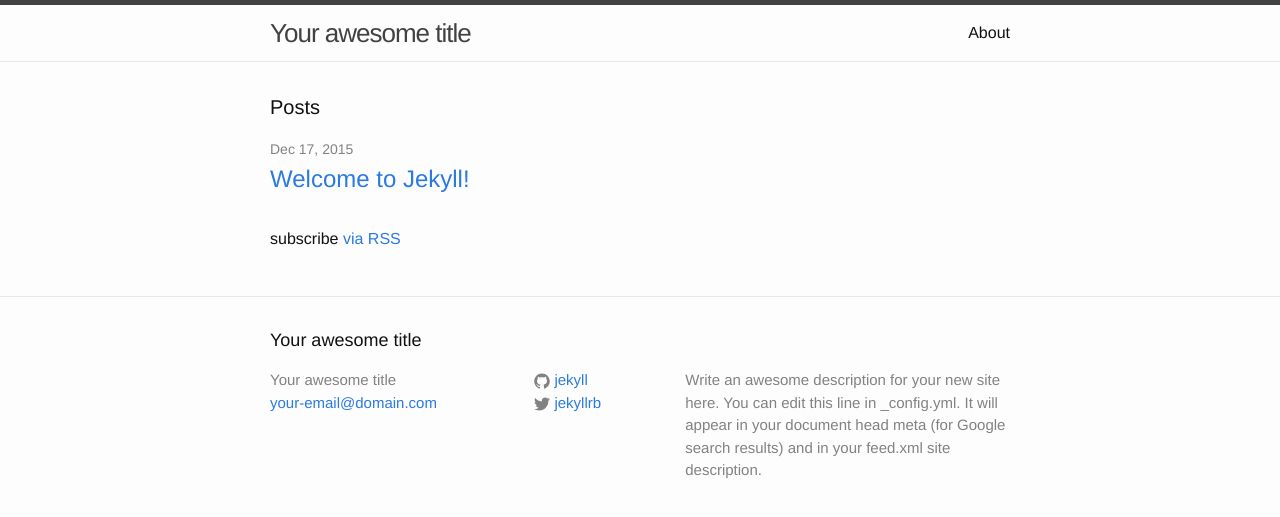
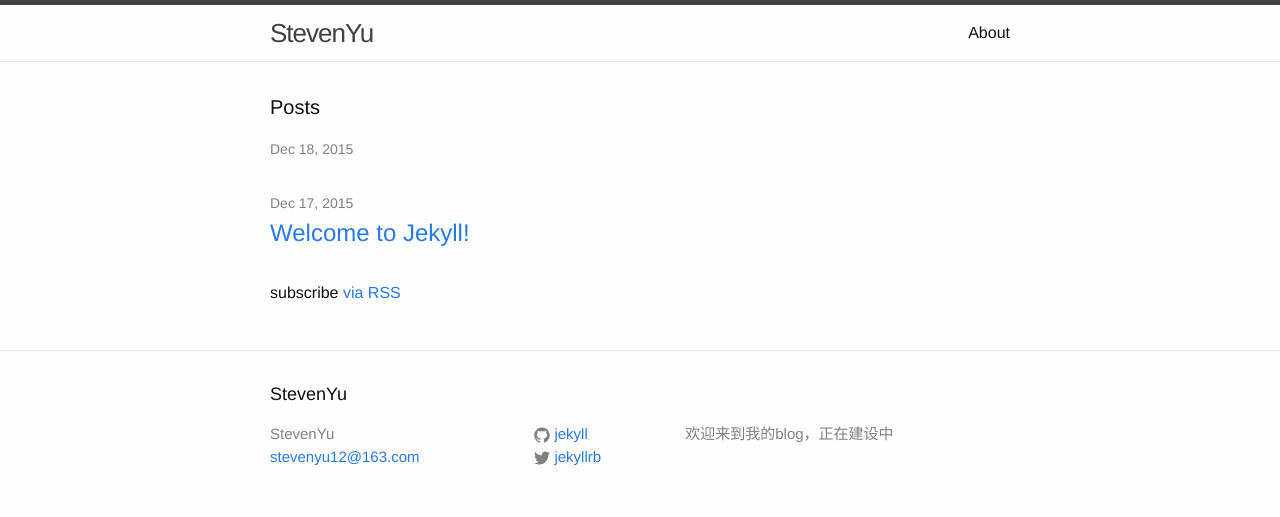
Before and after one commit to StevenYuysy/stevenyuysy.github.io, a Jekyll site: the page built from index.html, in a window 1280 px wide. Shown: the top 517 px of the page. Built offline with Jekyll 4.4.1, drawn with Linux system fonts in a browser that asks for light colours.

Commit message:
Initial commit

```diff
--- a/_config.yml
+++ b/_config.yml
@@ -6,12 +6,10 @@
 # 'jekyll serve'. If you change this file, please restart the server process.
 
 # Site settings
-title: Your awesome title
-email: your-email@domain.com
+title: StevenYu
+email: stevenyu12@163.com
 description: > # this means to ignore newlines until "baseurl:"
-  Write an awesome description for your new site here. You can edit this
-  line in _config.yml. It will appear in your document head meta (for
-  Google search results) and in your feed.xml site description.
+  欢迎来到我的blog，正在建设中
 baseurl: "" # the subpath of your site, e.g. /blog
 url: "http://yourdomain.com" # the base hostname & protocol for your site
 twitter_username: jekyllrb
```
Also changed, not shown: _posts/2015-12-17-my-fitst-page.markdown (added, +7 -0 lines).
